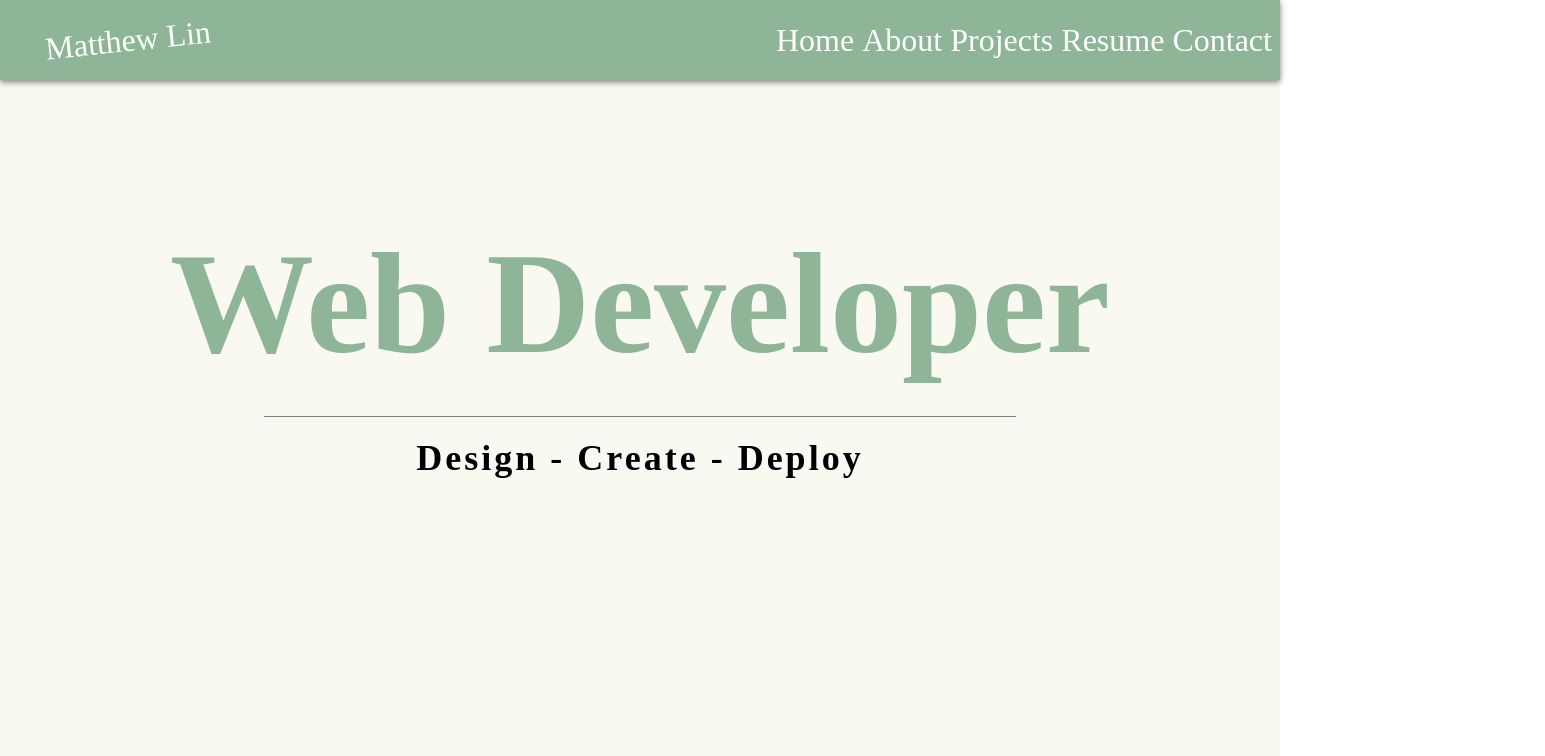
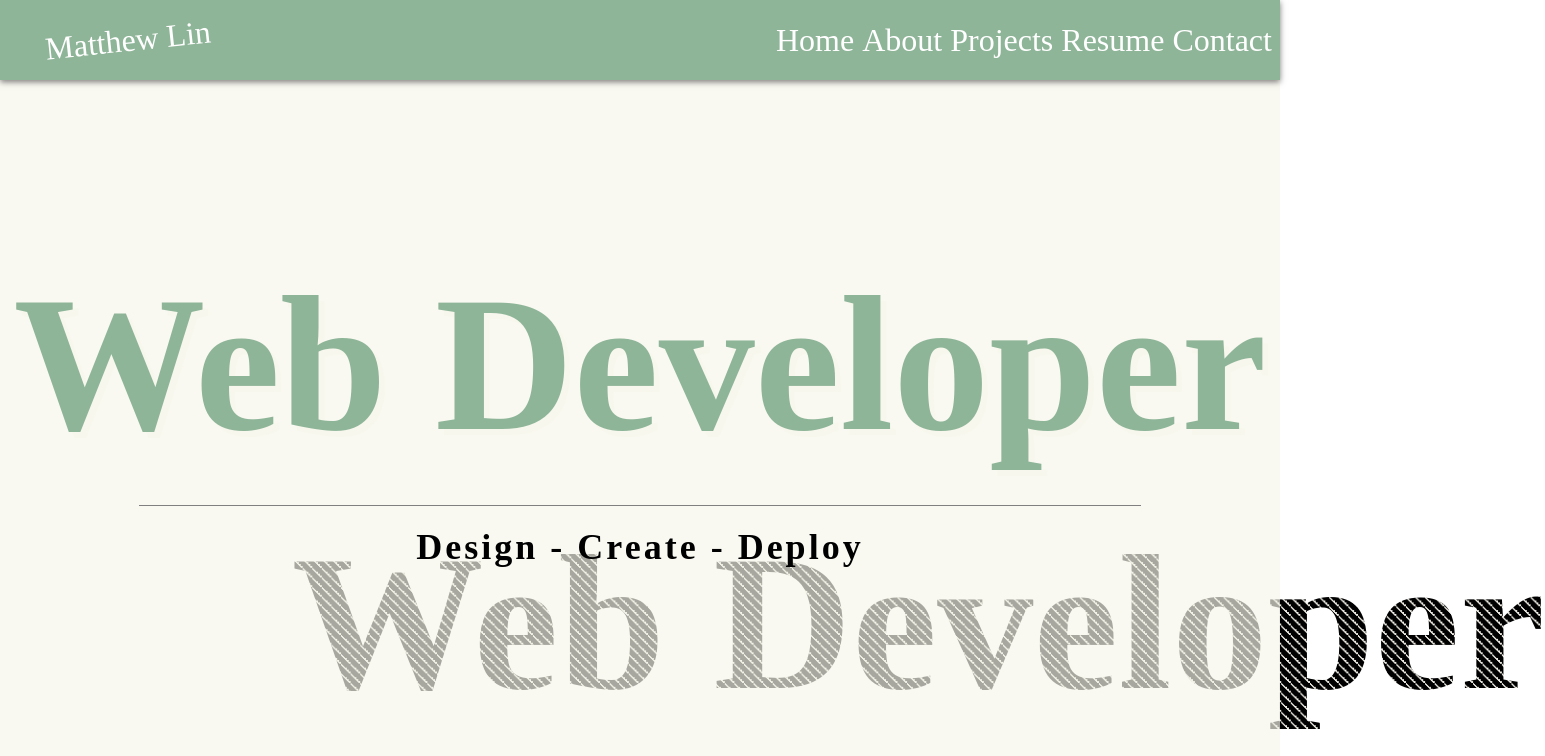
Before and after one commit to mlin367/Personal_Site, a React app: page / in a window 1280 px wide. Shown: the top 756 px of the page, 1545 px wide, since content can reach past the window. Built offline with nearby package versions, Linux system fonts and the light colour scheme; the HTML template or start-up script is replaced by a standard one; a web font is replaced by a local one.

Commit message:
WIP home shadow effect

```diff
--- a/client/scss/components/Home.scss
+++ b/client/scss/components/Home.scss
@@ -4,11 +4,49 @@
   display: inline-block;
 }
 
+.homeWrapper1 {
+  position: relative;
+}
+
+@keyframes shad-anim {
+  0% {
+    background-position: 0 0;
+  }
+  0% {
+    background-position: 100% -100%;
+  }
+}
+
 .webDeveloper {
   color: $base-color;
   font-family: $webDev-font;
-  font-size: 144px;
+  font-size: 12em;
   margin-bottom: 30px;
+  text-shadow: 0.03em 0.03em 0 $background-color;
+  &::after {
+    width: 100%;
+    margin: 0;
+    padding: 0;
+    box-sizing: border-box;
+    content: attr(data-shadow);
+    position: absolute;
+    top: 1.35em;
+    left: 1.45em;
+    z-index: -1;
+    text-shadow: none;
+    background-image: linear-gradient(
+      45deg,
+      black 45%,
+      hsla(48, 20%, 90%, 1) 45%,
+      hsla(48, 20%, 90%, 1) 55%,
+      black 0
+    );
+    background-size: 0.05em 0.05em;
+    -webkit-background-clip: text;
+    -webkit-text-fill-color: transparent;
+
+    animation: shad-anim 15s linear infinite;
+  }
 }
 
 .underline {
--- a/client/scss/components/NavBar.scss
+++ b/client/scss/components/NavBar.scss
@@ -7,6 +7,7 @@
 // }
 
 .navBar {
+  z-index: 10;
   font-family: $navbar-font;
   position: fixed;
   background-color: $base-color;
--- a/client/scss/components/Projects.scss
+++ b/client/scss/components/Projects.scss
@@ -6,6 +6,7 @@
   display: flex;
   flex-direction: column;
   align-items: center;
+  justify-content: space-between;
 }
 
 %links {
@@ -15,6 +16,7 @@
 }
 
 %link-specs {
+  text-shadow: 1px 1px 0;
   text-decoration: none;
   color: black;
   font-weight: 600;
--- a/client/src/components/Home.tsx
+++ b/client/src/components/Home.tsx
@@ -3,8 +3,8 @@ const styles = require('../../scss/components/Home.scss');
 
 const Home = (props : {}) => (
   <div className={styles.home}>
-    <div className="homeWrapper1">
-      <h1 className={styles.webDeveloper}>
+    <div className={styles.homeWrapper1}>
+      <h1 data-shadow="Web Developer" className={styles.webDeveloper}>
         Web Developer
       </h1>
       <hr className={styles.underline}>
--- a/client/src/components/Projects.tsx
+++ b/client/src/components/Projects.tsx
@@ -33,11 +33,11 @@ const Projects = (props: {}) => (
         the first player to connect five stones in a row wins. This application
         was built utilizing web sockets and so two players can play against each
         other in real time. Feel free to take a look at my github and the link
-        to find out more about this application!
+        to find out more about this application (currently NOT mobile friendly)!
       </p>
       <div className={styles.gomokuLinks}>
         <a className={styles.goGit} target="_blank" href="https://github.com/mlin367/MVP-2.0">Github</a>
-        <a className={styles.goLink} target="_blank" href="">Link</a>
+        <a className={styles.goLink} target="_blank" href="http://18.223.98.89:1337/">Link</a>
       </div>
     </div>
   </div>
```
